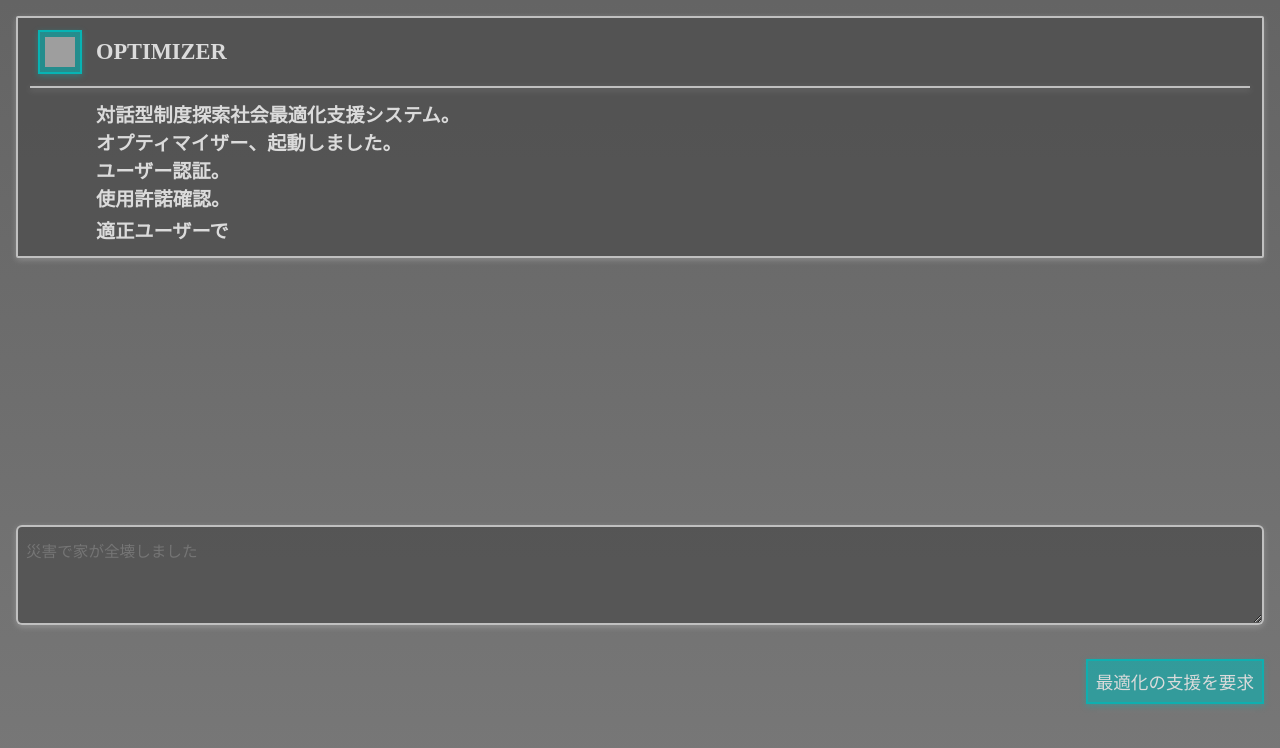
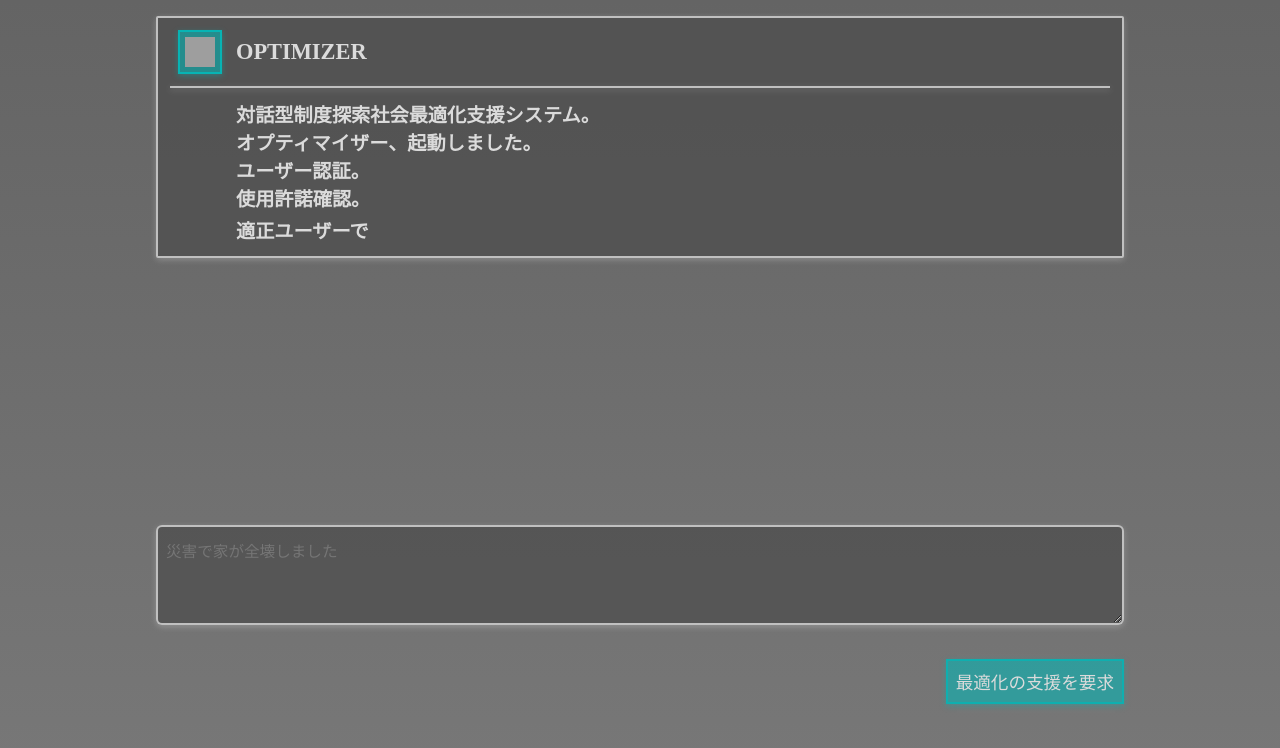
Before and after one commit to yuiseki/OPTIMIZER, a Next.js app: page / in a window 1280 px wide. Shown: the top 748 px of the page. Built offline with nearby package versions, Linux system fonts and the light colour scheme; grey boxes are pictures that could not be loaded.

Commit message:
スマホ向けにさらに改善

```diff
--- a/src/styles/Home.module.css
+++ b/src/styles/Home.module.css
@@ -5,6 +5,8 @@
   align-items: center;
   padding: 1em;
   min-height: 100vh;
+  max-width: 1000px;
+  margin: auto;
 }
 
 @keyframes cursor-blink {
```
